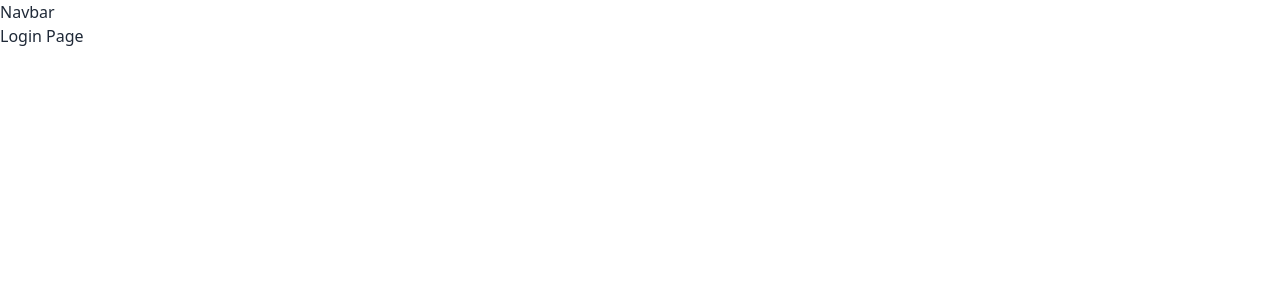
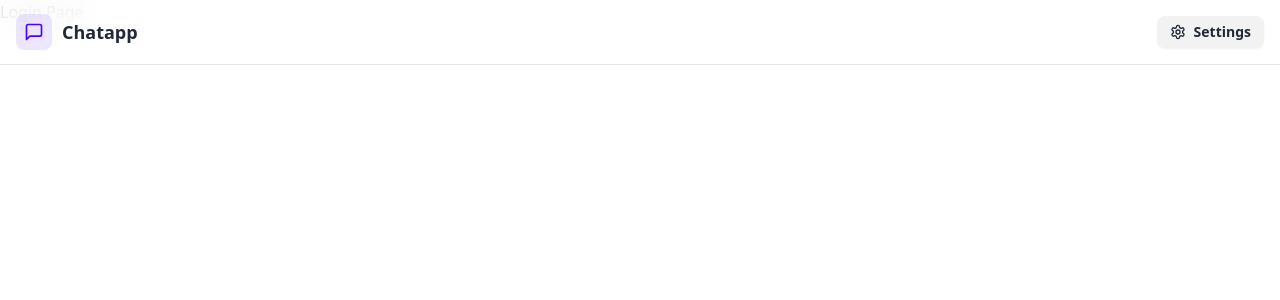
Before and after one commit to s4kenn/chatapp-frontend, a React (Vite) app: page /login in a window 1280 px wide. Shown: the top 300 px of the page. Built offline with nearby package versions, Linux system fonts and the light colour scheme; no server answers.

Commit message:
Created the common navbar

```diff
--- a/src/components/Navbar.jsx
+++ b/src/components/Navbar.jsx
@@ -1,5 +1,59 @@
+import { Link } from "react-router-dom";
+import { useAuthStore } from "../store/useAuthStore";
+import { LogOut, MessageSquare, Settings, User } from "lucide-react";
+
 function Navbar() {
-  return <div>Navbar</div>;
+  const { logout, authUser } = useAuthStore();
+
+  return (
+    <header
+      className="bg-base-100 border-b border-base-300 fixed w-full top-0 z-40
+    backdrop-blur-lg bg-base-100/80"
+    >
+      <div className="container mx-auto px-4 h-16">
+        <div className="flex items-center justify-between h-full">
+          <div className="flex items-center gap-8">
+            <Link
+              to="/"
+              className="flex items-center gap-2.5 hover:opacity-80 transition-all"
+            >
+              <div className="size-9 rounded-lg bg-primary/10 flex items-center justify-center">
+                <MessageSquare className="w-5 h-5 text-primary" />
+              </div>
+              <h1 className="text-lg font-bold">Chatapp</h1>
+            </Link>
+          </div>
+
+          <div className="flex items-center gap-2">
+            <Link
+              to={"/settings"}
+              className={`
+              btn btn-sm gap-2 transition-colors
+
+              `}
+            >
+              <Settings className="w-4 h-4" />
+              <span className="hidden sm:inline">Settings</span>
+            </Link>
+
+            {authUser && (
+              <>
+                <Link to={"/profile"} className={`btn btn-sm gap-2`}>
+                  <User className="size-5" />
+                  <span className="hidden sm:inline">Profile</span>
+                </Link>
+
+                <button className="flex gap-2 items-center" onClick={logout}>
+                  <LogOut className="size-5" />
+                  <span className="hidden sm:inline">Logout</span>
+                </button>
+              </>
+            )}
+          </div>
+        </div>
+      </div>
+    </header>
+  );
 }
 
 export default Navbar;
--- a/src/store/useAuthStore.js
+++ b/src/store/useAuthStore.js
@@ -48,6 +48,20 @@
 
         }
 
+    },
+
+    logout: async () => {
+        try {
+
+            await axiosInstance.post("/auth/logout")
+            set({ authUser: null })
+            toast.success("Logged out successfully")
+
+        } catch (error) {
+
+            toast.error(error.response.data.message)
+
+        }
     }
 
 }))
```
